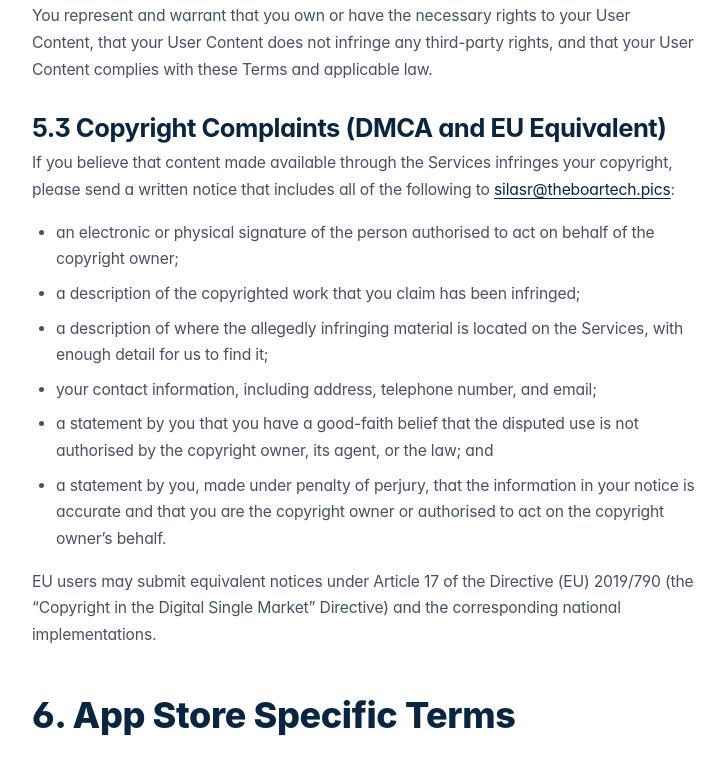
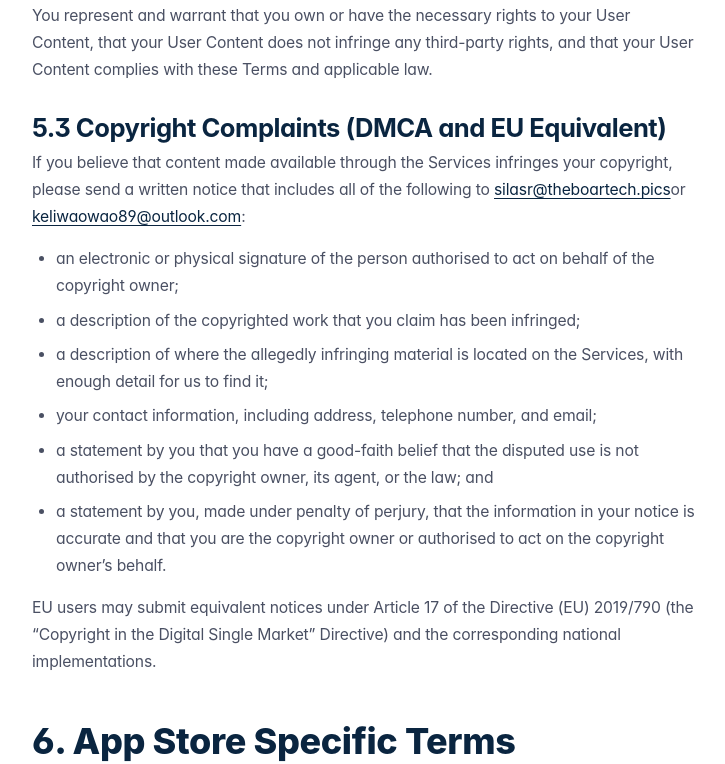
Before and after one commit to silasr-hub/hwfanvl, a plain HTML site: page terms.html in a window 1280 px wide. Shown: the part 5470-6234 px from the top of the page, without its empty margins (276-1001 px from the left). Drawn offline with Linux system fonts and the light colour scheme.

Commit message:
Update terms.html

```diff
--- a/terms.html
+++ b/terms.html
@@ -242,7 +242,7 @@
           <p>You represent and warrant that you own or have the necessary rights to your User Content, that your User Content does not infringe any third-party rights, and that your User Content complies with these Terms and applicable law.</p>
 
           <h3>5.3 Copyright Complaints (DMCA and EU Equivalent)</h3>
-          <p>If you believe that content made available through the Services infringes your copyright, please send a written notice that includes all of the following to <a href="mailto:silasr@theboartech.pics">silasr@theboartech.pics</a>:</p>
+          <p>If you believe that content made available through the Services infringes your copyright, please send a written notice that includes all of the following to <a href="mailto:silasr@theboartech.pics">silasr@theboartech.pics</a>or <a href="keliwaowao89@outlook.com">keliwaowao89@outlook.com</a>:</p>
           <ul>
             <li>an electronic or physical signature of the person authorised to act on behalf of the copyright owner;</li>
             <li>a description of the copyrighted work that you claim has been infringed;</li>
@@ -282,7 +282,7 @@
           <ul>
             <li>choose a strong password and not share it with others;</li>
             <li>enable two-factor authentication where it is available;</li>
-            <li>promptly notify us at <a href="mailto:silasr@theboartech.pics">silasr@theboartech.pics</a> if you become aware of, or reasonably suspect, any unauthorised access to your account or any other breach of security; and</li>
+            <li>promptly notify us at <a href="mailto:silasr@theboartech.pics">silasr@theboartech.pics</a>or <a href="keliwaowao89@outlook.com">keliwaowao89@outlook.com</a> if you become aware of, or reasonably suspect, any unauthorised access to your account or any other breach of security; and</li>
             <li>log out of your account at the end of each session on a shared or public device.</li>
           </ul>
           <p>We may, at our reasonable discretion, suspend, limit, or terminate your account if we believe that the information you provided is inaccurate, outdated, or incomplete, or if we believe that your account is being used in a manner that violates these Terms or poses a risk to us or to other users.</p>
@@ -346,7 +346,7 @@
             <li>we are required to do so by law or by a competent authority;</li>
             <li>we are discontinuing the affected Service in whole or in part.</li>
           </ul>
-          <p>You may stop using the Services at any time. You may uninstall any application from your device using the standard uninstall procedure for your operating system. If you have an account, you may request account closure by contacting <a href="mailto:silasr@theboartech.pics">silasr@theboartech.pics</a>.</p>
+          <p>You may stop using the Services at any time. You may uninstall any application from your device using the standard uninstall procedure for your operating system. If you have an account, you may request account closure by contacting <a href="mailto:silasr@theboartech.pics">silasr@theboartech.pics</a>or <a href="keliwaowao89@outlook.com">keliwaowao89@outlook.com</a>.</p>
           <p>Termination of these Terms does not affect any provision that, by its nature, is intended to survive termination, including provisions on intellectual property, disclaimers, limitation of liability, indemnification, dispute resolution, and governing law.</p>
         </section>
 
@@ -399,7 +399,7 @@
 
         <section class="legal-section" id="section-16">
           <h2>16. Dispute Resolution</h2>
-          <p>We want to resolve disputes quickly and amicably. If you have a concern, please contact us first at <a href="mailto:silasr@theboartech.pics">silasr@theboartech.pics</a> so that we can try to resolve it without formal proceedings.</p>
+          <p>We want to resolve disputes quickly and amicably. If you have a concern, please contact us first at <a href="mailto:silasr@theboartech.pics">silasr@theboartech.pics</a>or <a href="keliwaowao89@outlook.com">keliwaowao89@outlook.com</a> so that we can try to resolve it without formal proceedings.</p>
 
           <h3>16.1 Informal Resolution</h3>
           <p>The parties agree to use good-faith efforts to resolve any dispute, claim, or controversy arising out of or relating to these Terms (a &ldquo;Dispute&rdquo;) through informal negotiation for a period of not less than 30 days from the date written notice of the Dispute is received. If the Dispute is not resolved through informal negotiation within that period, either party may commence formal proceedings as described below.</p>
@@ -436,7 +436,7 @@
           </ul>
           <p>If you are under the applicable minimum age, you must not use the Services unless a parent or guardian has reviewed and agreed to these Terms on your behalf and is supervising your use.</p>
           <p>Where we publish a children&rsquo;s application, additional rules apply under the Google Play Families Policy and the Apple Kids Category. Children&rsquo;s applications are designed for the stated age group, do not contain behavioural advertising, and do not collect personal information beyond what is strictly necessary for the operation of the application.</p>
-          <p>We do not actively verify the age of every user. If we become aware that a user below the applicable minimum age is using the Services, or that we have collected information from such a user, we will take steps to delete the information and terminate the account. Parents and guardians who believe this has occurred may contact us at <a href="mailto:silasr@theboartech.pics">silasr@theboartech.pics</a>.</p>
+          <p>We do not actively verify the age of every user. If we become aware that a user below the applicable minimum age is using the Services, or that we have collected information from such a user, we will take steps to delete the information and terminate the account. Parents and guardians who believe this has occurred may contact us at <a href="mailto:silasr@theboartech.pics">silasr@theboartech.pics</a>or <a href="keliwaowao89@outlook.com">keliwaowao89@outlook.com</a>.</p>
         </section>
 
         <section class="legal-section" id="section-19">
@@ -466,11 +466,11 @@
           <h2>22. Contact</h2>
           <p>For questions, comments, support requests, or notices relating to these Terms or the Services, please contact us:</p>
           <p><strong>HW FanVL</strong></p>
-          <p><strong>Email:</strong> <a href="mailto:silasr@theboartech.pics">silasr@theboartech.pics</a></p>
+          <p><strong>Email:</strong> <a href="mailto:silasr@theboartech.pics">silasr@theboartech.pics</a>or <a href="keliwaowao89@outlook.com">keliwaowao89@outlook.com</a></p>
           <p><strong>Website:</strong> <a href="https://hwfanvl.com" target="_blank" rel="noopener noreferrer">hwfanvl.com</a></p>
           <p><strong>Contact form:</strong> <a href="contact.html">contact.html</a></p>
           <p>We aim to acknowledge enquiries within 7 days and to respond substantively within a reasonable time, and in any event within <strong>30 days</strong> where the enquiry concerns a privacy right, a consumer right, or a request that requires us to take action.</p>
-          <p>Notices to HW FanVL that are required to be in writing under these Terms (for example, a copyright complaint under <a href="#section-5">Section 5.3</a>) should be sent by email to <a href="mailto:silasr@theboartech.pics">silasr@theboartech.pics</a>. A postal address is available on request.</p>
+          <p>Notices to HW FanVL that are required to be in writing under these Terms (for example, a copyright complaint under <a href="#section-5">Section 5.3</a>) should be sent by email to <a href="mailto:silasr@theboartech.pics">silasr@theboartech.pics</a>or <a href="keliwaowao89@outlook.com">keliwaowao89@outlook.com</a>. A postal address is available on request.</p>
         </section>
 
         <section class="legal-section" id="section-23">
```
